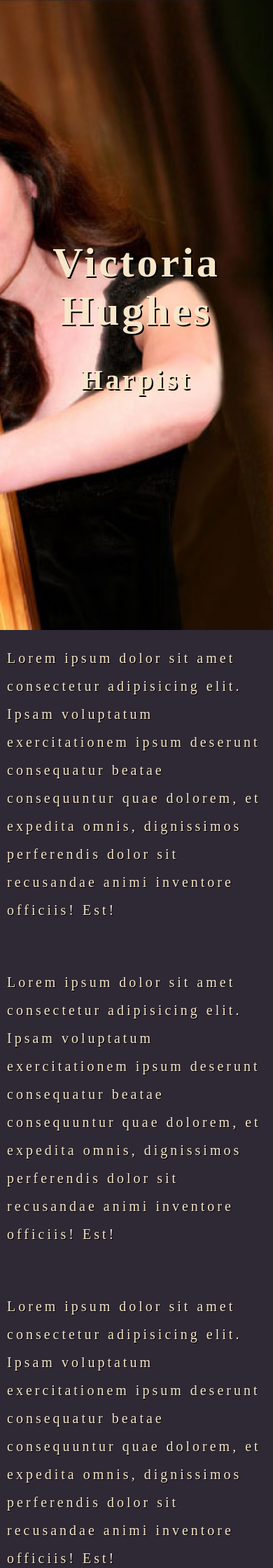
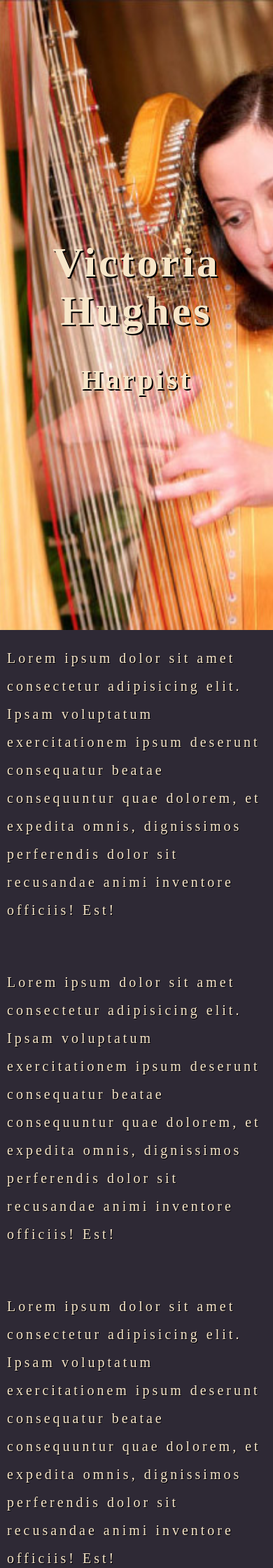
Before and after one commit to royalsaltmerchant/victoriaharpist, a Jekyll site: the page built from index.html, in a window 390 px wide. Shown: the top 2240 px of the page at 70% size. Built offline with Jekyll 4.4.1, drawn with Linux system fonts in a browser that asks for light colours; some web fonts are replaced.

Commit message:
background resize mobile test

```diff
--- a/_config.yml
+++ b/_config.yml
@@ -24,7 +24,7 @@
   Write an awesome description for your new site here. You can edit this
   line in _config.yml. It will appear in your document head meta (for
   Google search results) and in your feed.xml site description.
-baseurl: "/" # the subpath of your site, e.g. /blog
+baseurl: "" # the subpath of your site, e.g. /blog
 url: "" # the base hostname & protocol for your site, e.g. http://example.com
 # twitter_username: jekyllrb
 # github_username:  jekyll
--- a/assets/styling.css
+++ b/assets/styling.css
@@ -304,6 +304,12 @@
         padding-left: 10px;
         padding-right: 10px;
     }
+    .landing {
+        background-position: left;
+    }
+    .footer {
+        background-position: left;
+    }
 }
 
 /* Animations */
```
